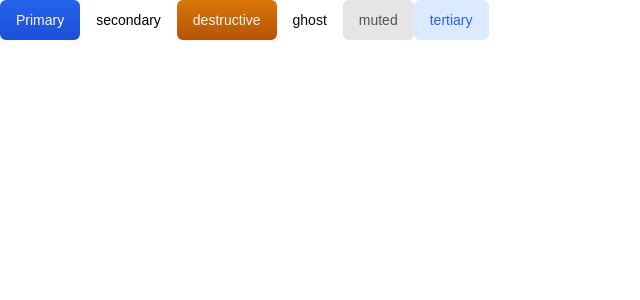
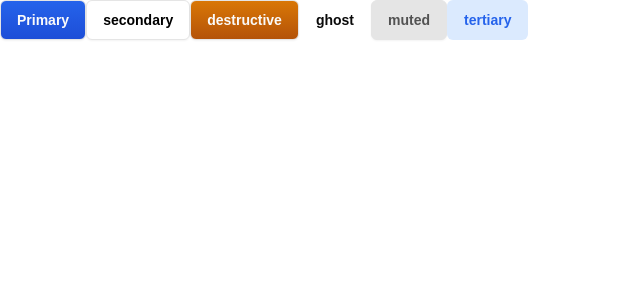
Before and after one commit to abhi123vj/sprint-hub, a Next.js app: page / in a window 1280 px wide. Shown: the top 300 px of the page, without its empty margins (0-640 px from the left). Built offline with nearby package versions, Linux system fonts and the light colour scheme.

Commit message:
disabled button ui updated

```diff
--- a/src/components/ui/button.tsx
+++ b/src/components/ui/button.tsx
@@ -5,7 +5,7 @@
 import { cn } from "@/lib/utils"
 
 const buttonVariants = cva(
-  "inline-flex items-center justify-center gap-2 whitespace-nowrap rounded-md text-sm font-medium transition-colors focus-visible:outline-none focus-visible:ring-1 focus-visible:ring-ring disabled:pointer-events-none disabled:opacity-50 [&_svg]:pointer-events-none [&_svg]:size-4 [&_svg]:shrink-0",
+  "inline-flex items-center justify-center gap-2 whitespace-nowrap rounded-md text-sm font-semibold transition-colors focus-visible:outline-none focus-visible:ring-1 focus-visible:ring-ring disabled:pointer-events-none disabled:bg-neutral-100 disabled:from-neutral-100  disabled:to-neutral-100 disabled:text-neutral-300 border border-neutral-200 shadow-sm [&_svg]:pointer-events-none [&_svg]:size-4 [&_svg]:shrink-0",
   {
     variants: {
       variant: {
```
